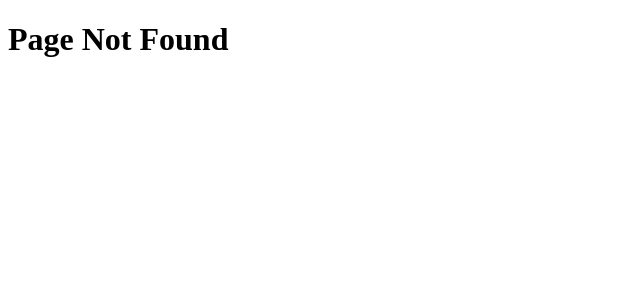
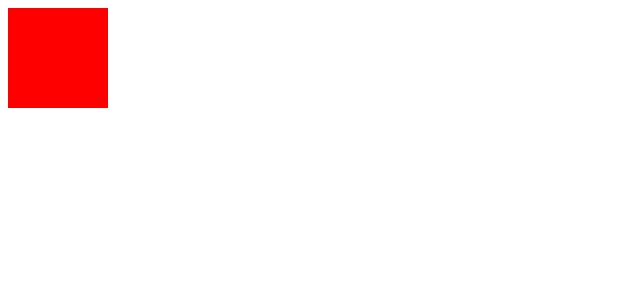
Before and after one commit to MANOJKUMAR877/nextjs, a Next.js app: page /D3Chart in a window 1280 px wide. Before the commit this address had no page. Shown: the top 300 px of the page, without its empty margins (0-640 px from the left). Built offline with nearby package versions, Linux system fonts and the light colour scheme.

Commit message:
d3 inital

```diff
--- /dev/null
+++ b/app/D3Chart/page.tsx
@@ -0,0 +1,22 @@
+"use client";
+import React, { useRef, useEffect } from "react";
+import { select } from "d3-selection";
+
+export default function page() {
+  const svgRef = useRef<SVGSVGElement | null>(null);
+  useEffect(() => {
+   // console.log(select(svgRef.current));
+    select(svgRef.current)
+      .append("rect")
+      .attr("width", 100)
+      .attr("height", 100)
+      .attr("fill", "red");
+  });
+  return (
+    <div>
+      <svg ref={svgRef}>
+
+      </svg>
+    </div>
+  );
+}
--- a/package.json
+++ b/package.json
@@ -10,6 +10,7 @@
   },
   "dependencies": {
     "@heroicons/react": "^2.1.1",
+    "d3": "^7.9.0",
     "fs-extra": "^11.2.0",
     "headlessui": "^0.0.0",
     "next": "14.1.2",
@@ -17,6 +18,7 @@
     "react-dom": "^18"
   },
   "devDependencies": {
+    "@types/d3": "^7.4.3",
     "@types/fs-extra": "^11.0.4",
     "@types/node": "^20",
     "@types/react": "^18",
```
Also changed, not shown: 1 other file (tests, documents, lock files or other folders).
